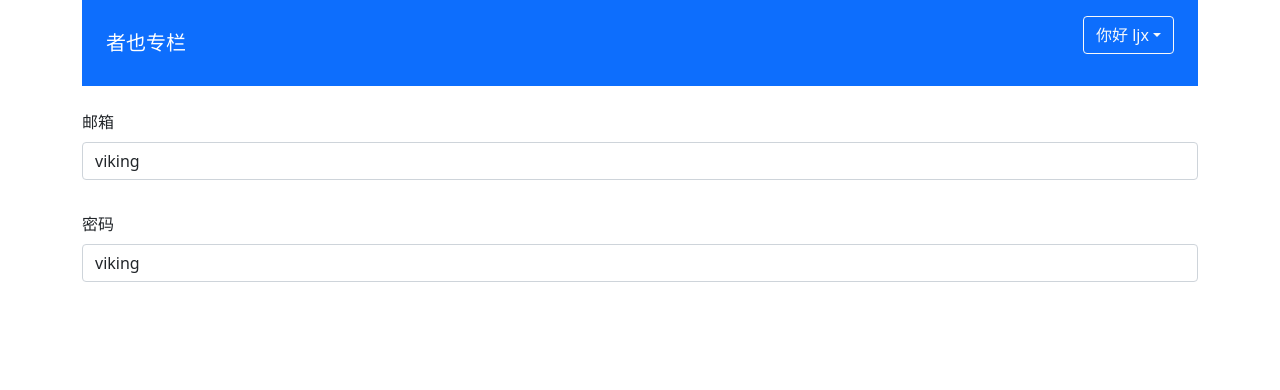
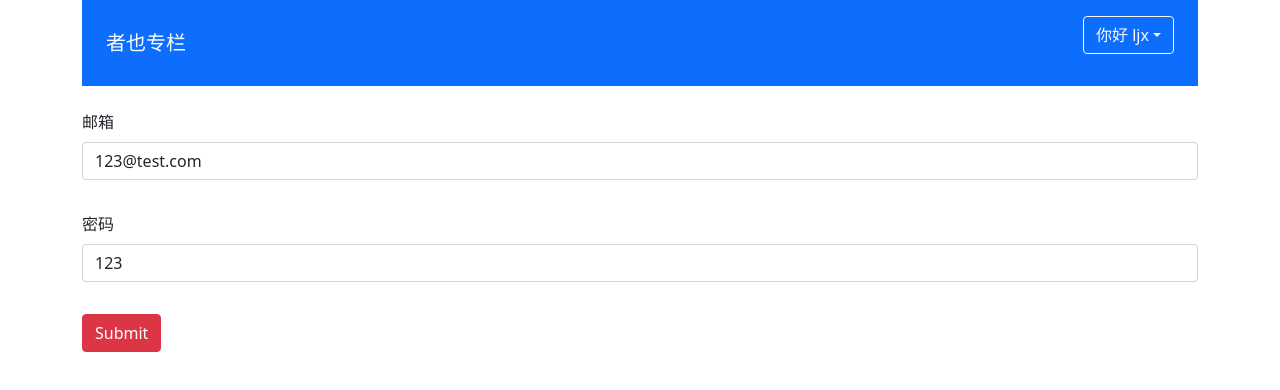
Before and after one commit to poohbear1994/zheye, a Vue app: page / in a window 1280 px wide. Shown: the top 390 px of the page. Built offline with nearby package versions, Linux system fonts and the light colour scheme.

Commit message:
ValidateForm组件

```diff
--- a/package.json
+++ b/package.json
@@ -9,6 +9,7 @@
   },
   "dependencies": {
     "bootstrap": "^5.0.0",
+    "mitt": "^3.0.0",
     "vue": "^3.0.0"
   },
   "devDependencies": {
--- a/src/App.vue
+++ b/src/App.vue
@@ -1,7 +1,7 @@
 <!--
  * @Author: your name
  * @Date: 2021-09-17 15:05:47
- * @LastEditTime: 2021-09-23 13:55:32
+ * @LastEditTime: 2021-09-23 15:55:57
  * @LastEditors: Please set LastEditors
  * @Description: In User Settings Edit
  * @FilePath: /zheye/src/App.vue
@@ -9,7 +9,7 @@
 <template>
   <div class="container">
     <global-header :user="currentUser"></global-header>
-    <form action=" ">
+    <validate-form @form-submit="onFormSubmit">
       <div class="mb-3">
         <label for="exampleInputEmail1" class="form-label">邮箱</label>
         <validate-input
@@ -17,18 +17,22 @@
           v-model="emailVal"
           placeholder="请输入一个邮箱"
           type="text"
+          ref="inputRef"
         ></validate-input>
       </div>
       <div class="mb-3">
         <label for="exampleInputEmail1" class="form-label">密码</label>
         <validate-input
-          :rules="emailRules"
-          v-model="emailVal"
+          :rules="passwordRules"
+          v-model="passwordVal"
           placeholder="请输入密码"
           type="text"
         ></validate-input>
       </div>
-    </form>
+      <template #submit>
+        <span class="btn btn-danger">Submit</span>
+      </template>
+    </validate-form>
   </div>
 </template>
 
@@ -38,6 +42,7 @@ import 'bootstrap/dist/css/bootstrap.min.css'
 import ColumnList, { ColumnProps } from './components/ColumnList.vue'
 import GlobalHeader, { UserProps } from './components/GlobalHeader.vue'
 import ValidateInput, { RulesProp } from './components/ValidateInput.vue'
+import ValidateForm from './components/ValidateForm.vue'
 const testData: ColumnProps[] = [
   {
     id: 1,
@@ -60,10 +65,13 @@ export default defineComponent({
   components: {
     // ColumnList,
     GlobalHeader,
-    ValidateInput
+    ValidateInput,
+    ValidateForm
   },
   setup () {
-    const emailVal = ref('viking')
+    const inputRef = ref<any>()
+    // 邮箱验证
+    const emailVal = ref('123@test.com')
     const emailRules: RulesProp = [
       { type: 'required', message: '电子邮箱地址不能为空' },
       { type: 'email', message: '请输入正确的电子邮箱格式' }
@@ -73,16 +81,25 @@ export default defineComponent({
       error: false,
       message: ''
     })
+    // 密码验证
+    const passwordVal = ref('123')
+    const passwordRules: RulesProp = [
+      { type: 'required', message: '密码不能为空' }
+    ]
+    const onFormSubmit = (result: boolean) => {
+      console.log('result', result)
+    }
     return {
       list: testData,
-      currentUser: currentUser,
+      currentUser,
       emailRef,
       emailRules,
-      emailVal
+      emailVal,
+      passwordRules,
+      passwordVal,
+      onFormSubmit,
+      inputRef
     }
   }
 })
 </script>
-
-<style>
-</style>
--- /dev/null
+++ b/src/components/ValidateForm.vue
@@ -0,0 +1,48 @@
+<!--
+ * @Author: your name
+ * @Date: 2021-09-23 14:17:57
+ * @LastEditTime: 2021-09-23 15:58:19
+ * @LastEditors: Please set LastEditors
+ * @Description: In User Settings Edit
+ * @FilePath: /zheye/src/components/ValidateForm.vue
+-->
+<template>
+  <form class="validate-form-container">
+    <slot name="default"></slot>
+    <div class="submit-area" @click.prevent="submitForm">
+      <slot name="submit">
+        <button type="submit" class="btn btn-primary">提交</button>
+      </slot>
+    </div>
+  </form>
+</template>
+<script lang="ts">
+import { defineComponent, onUnmounted } from 'vue'
+import mitt from 'mitt'
+type ValidateFunc = () => boolean
+type Events = {
+  'form-item-created': ValidateFunc
+}
+export const emitter = mitt<Events>()
+export default defineComponent({
+  emits: ['form-submit'],
+  setup (props, context) {
+    let funcArr: ValidateFunc[] = []
+    const submitForm = () => {
+      const result = funcArr.map(func => func()).every(result => result)
+      context.emit('form-submit', result)
+    }
+    const callback = (func: ValidateFunc) => {
+      funcArr.push(func)
+    }
+    emitter.on('form-item-created', callback)
+    onUnmounted(() => {
+      emitter.off('form-item-created', callback)
+      funcArr = []
+    })
+    return {
+      submitForm
+    }
+  }
+})
+</script>
--- a/src/components/ValidateInput.vue
+++ b/src/components/ValidateInput.vue
@@ -1,7 +1,7 @@
 <!--
  * @Author: your name
  * @Date: 2021-09-22 14:54:56
- * @LastEditTime: 2021-09-23 13:51:16
+ * @LastEditTime: 2021-09-23 15:42:33
  * @LastEditors: Please set LastEditors
  * @Description: In User Settings Edit
  * @FilePath: /zheye/src/components/ValidateInput.vue
@@ -21,7 +21,8 @@
 </template>
 
 <script lang='ts'>
-import { defineComponent, reactive, PropType } from 'vue'
+import { defineComponent, reactive, PropType, onMounted } from 'vue'
+import { emitter } from './ValidateForm.vue'
 const emailReg = /^[a-zA-Z0-9_-]+@[a-zA-Z0-9_-]+(\.[a-zA-Z0-9_-]+)+$/
 interface RuleProp {
   type: 'required' | 'email'
@@ -64,8 +65,13 @@ export default defineComponent({
           return passed
         })
         inputRef.error = !allPassed
+        return allPassed
       }
+      return true
     }
+    onMounted(() => {
+      emitter.emit('form-item-created', validateInput)
+    })
     return {
       inputRef,
       validateInput,
```
Also changed, not shown: 1 other file (tests, documents, lock files or other folders).
